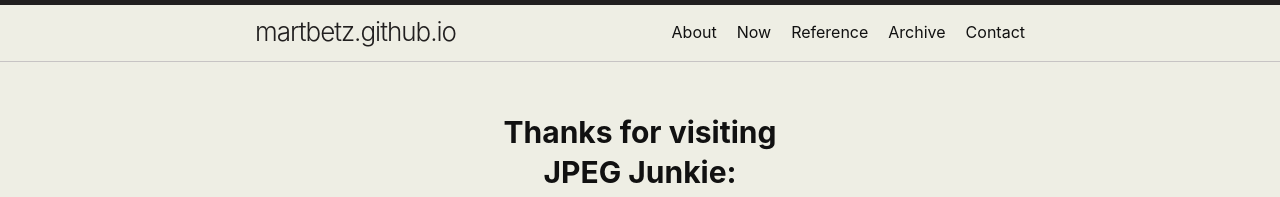
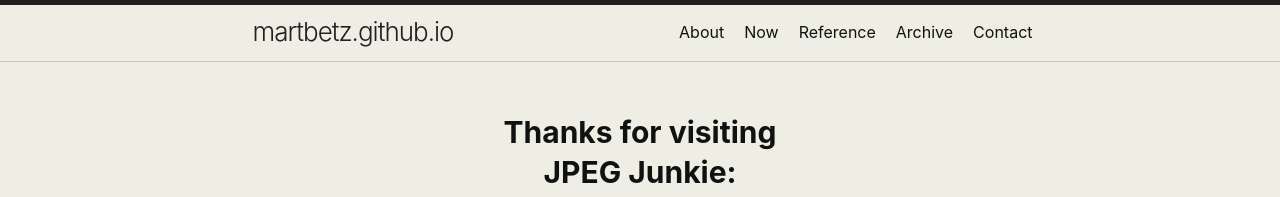
Before and after one commit to martbetz/martbetz.github.io, a Jekyll site: the page built from index.html, in a window 1280 px wide. Shown: the top 197 px of the page. Built offline with Jekyll 4.4.1, drawn with Linux system fonts in a browser that asks for light colours; the list of posts is cut into pages by our own code.

Commit message:
Update _layout.scss

```diff
--- a/_sass/minima/_layout.scss
+++ b/_sass/minima/_layout.scss
@@ -2,6 +2,7 @@
  * Site header
  */
 .site-header {
+  padding-left: 5px;
   border-top: 5px solid $border-color-03;
   border-bottom: 1px solid $border-color-01;
   min-height: $spacing-unit * 1.865;
@@ -14,7 +15,6 @@
 
 .site-title {
   @include relative-font-size(1.625);
-  padding-left: 5px;
   font-weight: 300;
   letter-spacing: -1px;
   margin-bottom: 0;
@@ -31,7 +31,6 @@
 }
 
 .site-nav {
-  padding-right: 5px;
   position: absolute;
   top: 9px;
   right: $spacing-unit / 2;
@@ -45,7 +44,6 @@
   }
 
   .menu-icon {
-    padding-right: 5px;
     float: right;
     width: 36px;
     height: 26px;
@@ -54,7 +52,7 @@
     text-align: center;
 
     > svg path {
-      fill: $border-color-03; padding-right: 5px;
+      fill: $border-color-03;
     }
   }
 
```
